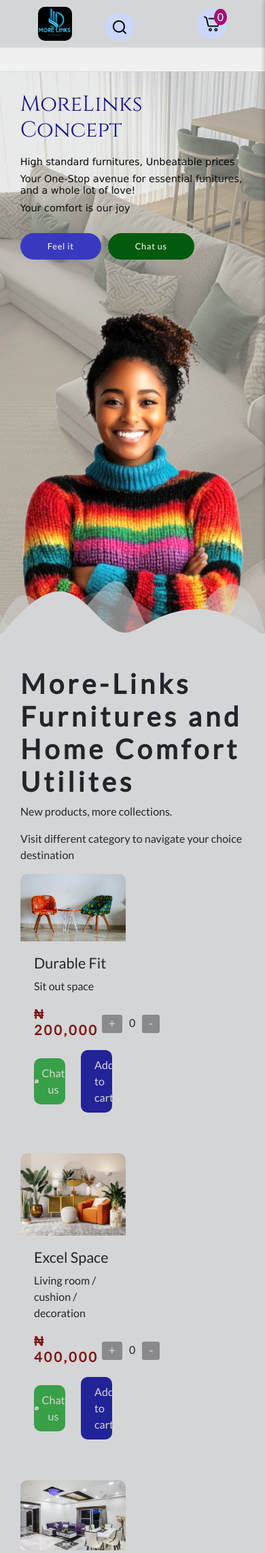
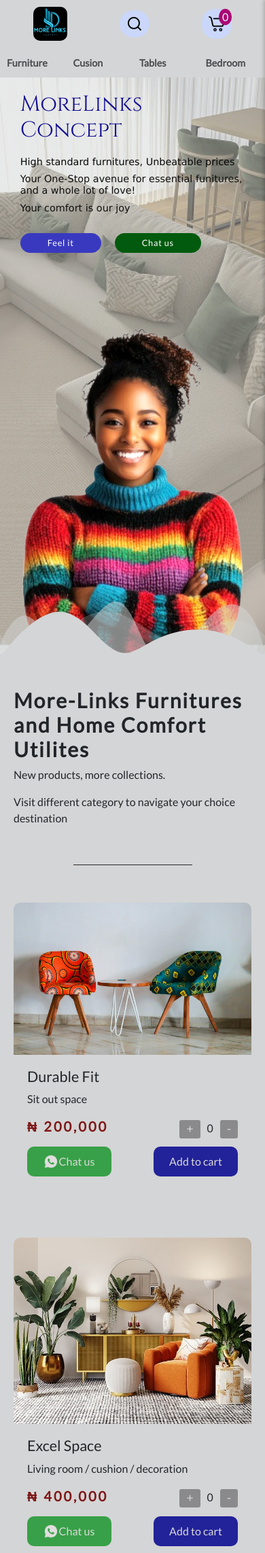
Before and after one commit to Ikendu/morelinksSales, a PHP site: page / in a window 390 px wide. Shown: the top 2285 px of the page at 68% size. Run offline with PHP 8.4, Linux system fonts and the light colour scheme; some libraries are stand-ins or nearby versions; some web fonts are replaced.

Commit message:
responsiveness

```diff
--- a/content.css
+++ b/content.css
@@ -3,7 +3,16 @@
   background-color: #d4d5d6;
   padding: 50px 30px;
 }
-.contentHead {
+.divider {
+  display: flex;
+  justify-content: center;
+  align-items: center;
+}
+.divide {
+  width: 50%;
+  height: 1px;
+  background-color: #2b2a2a;
+  margin: 40px 0;
 }
 .goods {
   display: flex;
@@ -98,3 +107,43 @@
   background-color: rgb(112, 185, 2);
   /* background-color: #ebeef1; */
 }
+
+@media (max-width: 858px) {
+  .maincontent {
+    padding: 50px 20px;
+  }
+  .goodsdisplay {
+    width: 100%;
+    padding: 15px 30px;
+  }
+  .goodsdisplay img {
+    max-height: 450px;
+  }
+  .contentHead h3 {
+    font-size: 30px;
+    letter-spacing: 2px;
+  }
+}
+
+@media (max-width: 500px) {
+  .goodsdisplay {
+    padding: 15px 0px;
+  }
+  .goodsdisplay img {
+    max-height: 450px;
+  }
+  .contentHead h3 {
+    font-size: 30px;
+    letter-spacing: 2px;
+  }
+  .cartBtn,
+  .reachUsBtn {
+    width: max(40%, 20px);
+    border-radius: 10px;
+    padding: 10px 20px;
+    align-items: center;
+    gap: 2px;
+    color: #dad9d8;
+    border: none;
+  }
+}
--- a/footer/footer.html
+++ b/footer/footer.html
@@ -90,9 +90,16 @@
         </div>
       </div>
       <div class="footer">
-        <div>
-          Copyright © <span id="date"></span> Morelinks Furniture. All rights reserved. Designed by
-          morelinks Tech Concept 08061632276
+        <div class="footeright">
+          Copyright © <span id="date"></span> Morelinks Furniture. All rights reserved.
+          <p>
+            Designed by
+            <a
+              href="https://wa.me/2348061632276?text=Hello%20there!%20I%20need%20a%20website%20for%20my%20business.%20Please"
+              target="_blank"
+              >Morelinks Tech Concept 08061632276</a
+            >
+          </p>
         </div>
         <div><a href="">Privacy policy</a> | <a href="">Terms of Service</a></div>
       </div>
--- a/header/header.php
+++ b/header/header.php
@@ -16,7 +16,7 @@
       <img src="utilities/icons/logoImage.png" alt="logo" class="logo" />
       <div class="search">
         <input type="search" placeholder="Search MoreLinks">
-        <span><img src="utilities/icons/search.png" alt="Search MoreLinks" class="searchIcon"></span>
+        <span id="search"><img src="utilities/icons/search.png" alt="Search MoreLinks" class="searchIcon"></span>
       </div>
       <div class="cart" id="cartIcon" onclick="toggleCart()">
         <img src="utilities/icons/cart.png" alt="shopping cart">
@@ -51,7 +51,7 @@
       </div>
 
     </div>
-    <!-- <swiper-container slides-per-view="10">
+    <swiper-container slides-per-view="4" breakpoints='{"460": {"slidesPerView": 6},  "600": {"slidesPerView": 8}, "1024": {"slidesPerView": 10} }' , class="swiper-container">
       <swiper-slide><a href="index.html">Furniture</a></swiper-slide>
       <swiper-slide><a href="about.html">Cusion</a></swiper-slide>
       <swiper-slide><a href="services.html">Tables</a></swiper-slide>
@@ -66,7 +66,7 @@
       <swiper-slide><a href="news.html">Bathroom</a></swiper-slide>
       <swiper-slide><a href="news.html">Lighting</a></swiper-slide>
       <swiper-slide><a href="news.html">Decor</a></swiper-slide>
-    </swiper-container> -->
+    </swiper-container>
     <div class="cart-container" id="cart">
       <div class="cart-header">
         <h2>Shopping Cart</h2>
--- a/header/headerScript.js
+++ b/header/headerScript.js
@@ -88,6 +88,7 @@ document.addEventListener('DOMContentLoaded', function () {
   const searchContainer = document.querySelector('.search')
   const searchIcon = document.querySelector('.search span')
   const searchInput = document.querySelector('.search input')
+  const search = document.getElementById('search')
 
   function isMobile() {
     return window.innerWidth <= 768 // Detect mobile devices
@@ -96,6 +97,7 @@ document.addEventListener('DOMContentLoaded', function () {
   searchIcon.addEventListener('click', function () {
     if (isMobile()) {
       searchContainer.classList.toggle('active')
+      search.style.position = 'absolute'
 
       if (searchContainer.classList.contains('active')) {
         searchInput.focus()
--- a/headerStyles.css
+++ b/headerStyles.css
@@ -56,7 +56,6 @@ header {
   align-items: center;
   text-decoration: none;
   list-style: none;
-  margin: auto;
 }
 .header ul li {
   cursor: pointer;
@@ -64,7 +63,7 @@ header {
   border-radius: 10px;
   display: flex;
   align-items: center;
-  padding: 10px 15px;
+  padding: 10px 10px;
   /* border-right: 1px solid; */
 }
 .header ul li a {
--- a/headermobile.css
+++ b/headermobile.css
@@ -1,20 +1,8 @@
-/* Small mobile */
-@media (max-width: 320px) {
-  /* Styles for small mobile devices */
-}
-
-/* Mobile */
-@media (max-width: 480px) {
-  /* Styles for mobile devices */
-  .headerlinks {
-    display: none;
-  }
-  .swiper-container .swiper-slide {
-    padding: 6px;
-  }
-
-  .swiper-container .swiper-slide a {
-    font-size: 0.75em;
+/* Tablet (landscape) */
+@media (max-width: 900px) {
+  /* Styles for tablets in landscape mode */
+  nav ul {
+    padding: 0;
   }
 }
 
@@ -40,17 +28,33 @@
 
   /* When active, show input on mobile */
   .search.active input {
-    width: 150px;
-    padding: 10px;
+    position: relative;
+    width: 170px;
+    padding: 20px;
     visibility: visible;
     opacity: 1;
   }
+  .search span {
+    position: relative;
+  }
 }
 
-/* Tablet (landscape) */
-@media (max-width: 900px) {
-  /* Styles for tablets in landscape mode */
-  nav ul {
-    padding: 0;
+/* Mobile */
+@media (max-width: 480px) {
+  /* Styles for mobile devices */
+  .headerlinks {
+    display: none;
+  }
+  .swiper-container .swiper-slide {
+    padding: 6px;
+  }
+
+  .swiper-container .swiper-slide a {
+    font-size: 0.75em;
   }
 }
+
+/* Small mobile */
+@media (max-width: 320px) {
+  /* Styles for small mobile devices */
+}
--- a/main/maincontent.php
+++ b/main/maincontent.php
@@ -15,6 +15,10 @@
             <p>New products, more collections.</p>
             <p>Visit different category to navigate your choice destination</p>
         </div>
+        <div class="divider">
+            <div class="divide"></div>
+        </div>
+
         <section class="goods">
             <!-- Display one -->
             <div class="goodsdisplay">
--- a/styles.css
+++ b/styles.css
@@ -63,7 +63,7 @@ body {
   font-family: Verdana;
   color: #0f0f0f;
   /* text-shadow: 4px 4px 5px #f1eeee; */
-  font-weight: 900;
+  font-weight: 500;
 }
 .caption-text {
   color: #080808 !important;
@@ -77,19 +77,20 @@ body {
 .actionbtn {
   display: flex;
   justify-content: center;
-  gap: 10px;
+  gap: 20px;
   align-items: center;
   padding: 20px;
 }
 .actionbtn button {
-  padding: 10px 40px;
+  padding: 5px 40px;
   background-color: #3939c0;
   color: white;
   border-radius: 50px;
-  font-size: 1.5em;
+  font-size: 1.1em;
   transition: all 0.5s;
   border: none;
   cursor: pointer;
+  margin-bottom: 40px;
 }
 .actionbtn button:hover {
   background-color: #b5b6f5;
@@ -194,10 +195,4 @@ body {
   .landing {
     padding: 15px;
   }
-  .landing h4 {
-    font-size: 0.8em;
-  }
-  .actionbtn button {
-    font-size: 0.7em;
-  }
 }
```
Also changed, not shown: footer.css (+25 -23 lines).
